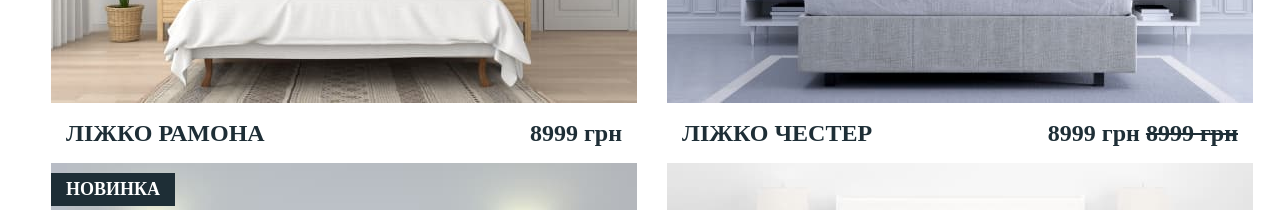
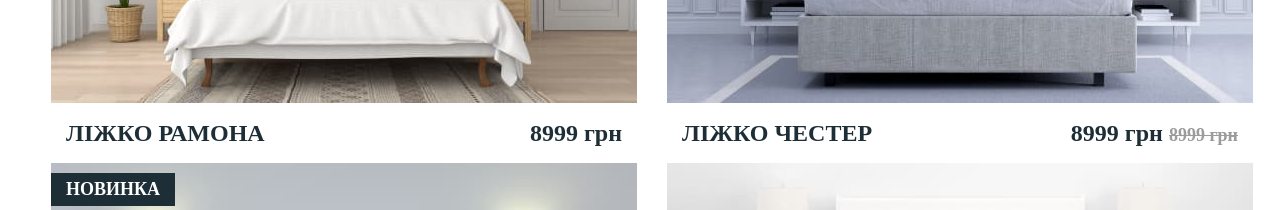
Before and after one commit to Andrii-Pershko/testTaskLayout, a plain HTML site: page index.html in a window 1280 px wide. Shown: the part 2160-2370 px from the top of the page. Drawn offline with nearby package versions, Linux system fonts and the light colour scheme; a web font is replaced by a local one.

Commit message:
price edit

```diff
--- a/css/styles.css
+++ b/css/styles.css
@@ -531,6 +531,11 @@ article:focus .name-items {
 	background-color: #44c697;
 }
 
+.back-price {
+	font-size: 18px;
+	color: rgb(155, 155, 155);
+}
+
 /*===============CATALOG===============*/
 
 /*===============ABOUT===============*/
```
